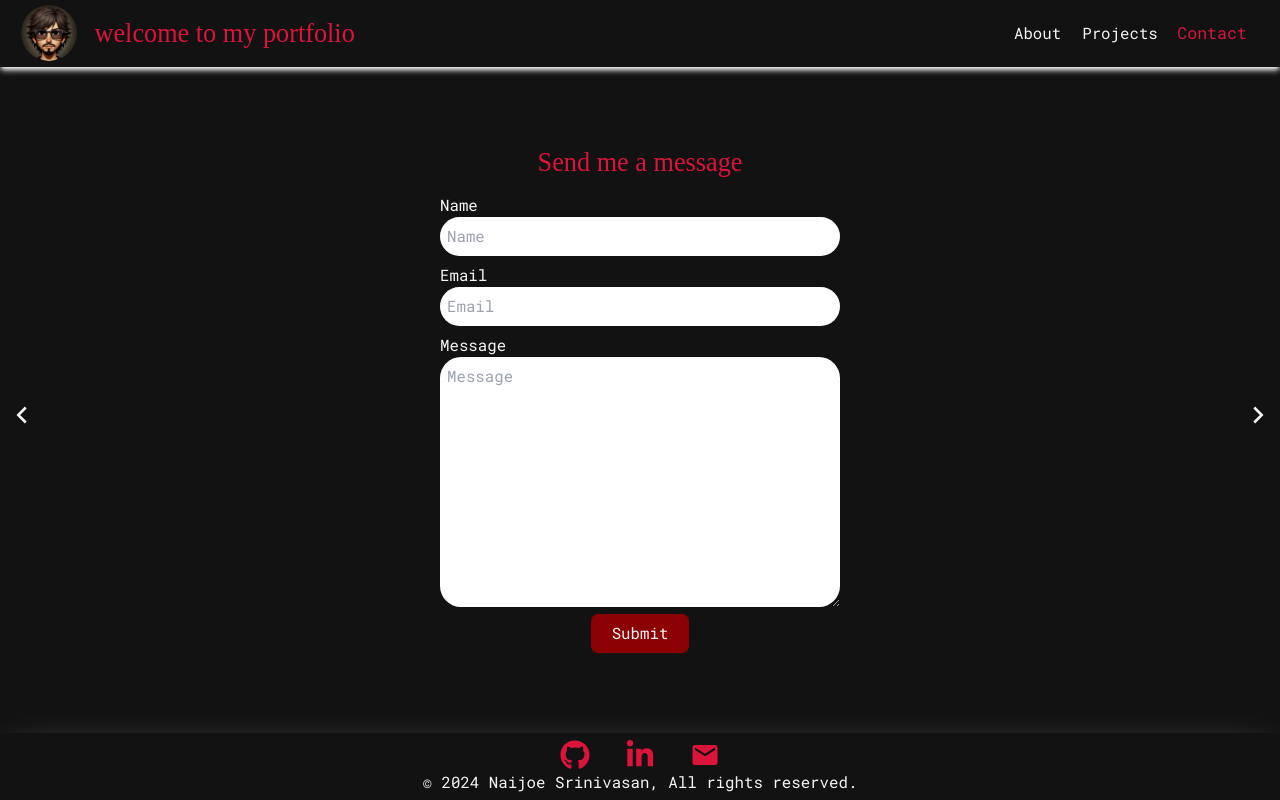
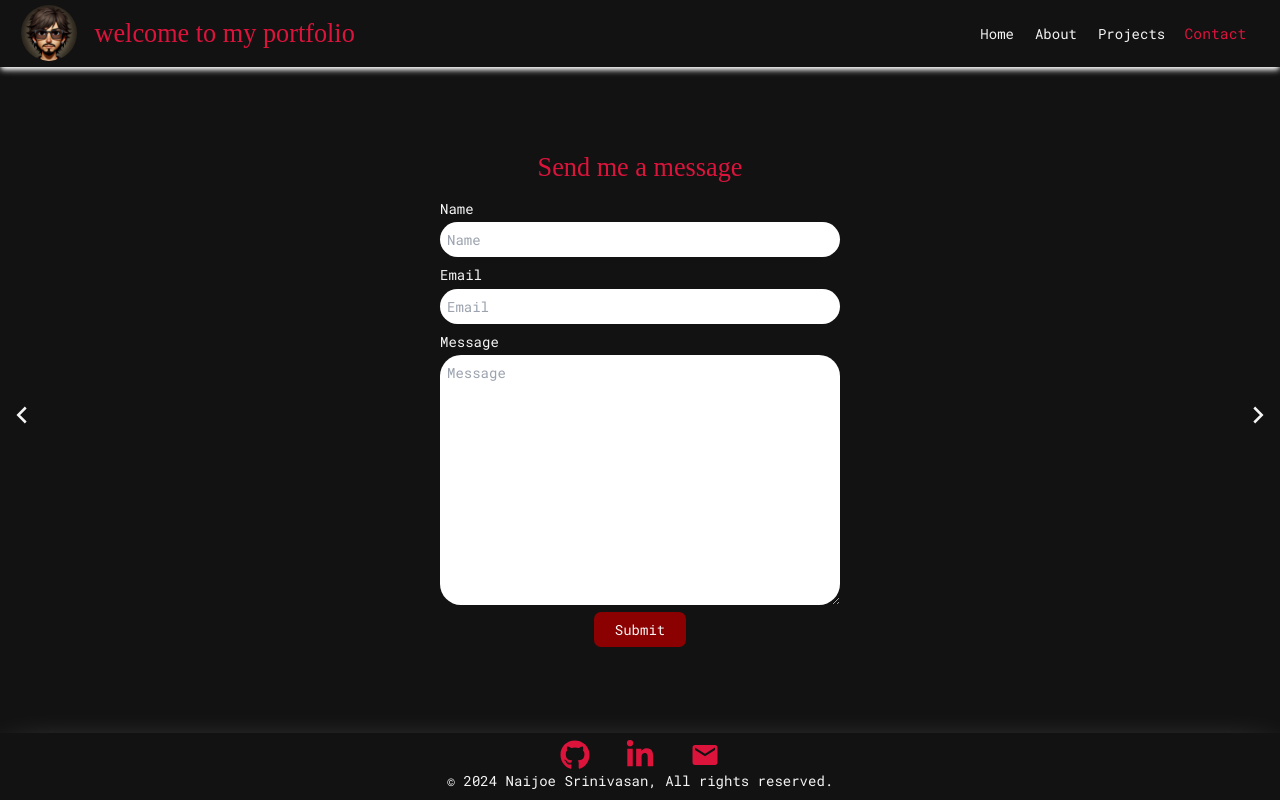
Before and after one commit to naijoesrinivasan/Portfolio, a React (Vite) app: page /contact in a window 1280 px wide. Built offline with nearby package versions, Linux system fonts and the light colour scheme; a web font is replaced by a local one.

Commit message:
more layout changes for mobile view

```diff
--- a/src/components/Header.jsx
+++ b/src/components/Header.jsx
@@ -5,7 +5,6 @@ import clsx from 'clsx';
 
 export default function Header() {
   const [showMenu, setShowMenu] = useState(false);
-  const [windowWidth, setWindowWidth] = useState(window.innerWidth);
   const location = useLocation();
 
   useEffect(() => {
@@ -23,7 +22,6 @@ export default function Header() {
 
   function handleMenu() {
     setShowMenu(!showMenu);
-    console.log("Menu: ", showMenu)
   }
 
   return (
@@ -34,6 +32,9 @@ export default function Header() {
       </div>
       <div className={clsx(
         "hidden sm:flex flex-row gap-4 md:gap-6 p-4")} >
+        <Link to="/" className={clsx(
+          'hover:text-themeCrimRed hover:scale-105',
+          { 'text-themeCrimRed scale-105' : location.pathname === '/'})}><p>Home</p></Link>
         <Link to="/about" className={clsx(
           'hover:text-themeCrimRed hover:scale-105',
           { 'text-themeCrimRed scale-105' : location.pathname === '/about'})}><p>About</p></Link>
@@ -48,7 +49,12 @@ export default function Header() {
         'block sm:hidden cursor-pointer',
         {'hidden' : showMenu})} size={25} onClick={handleMenu}/>
         {showMenu && (
-          <div className={clsx("absolute top-0 right-0 flex flex-col h-[120px]  w-24 bg-[#262626] rounded-bl-lg overflow-hidden")} onClick={handleMenu}>
+          <div className={clsx("absolute top-0 right-0 flex flex-col h-[150px]  w-28 bg-[#262626] rounded-bl-lg overflow-hidden")} onClick={handleMenu}>
+              <div className="hover:bg-themeCrimRed flex-1 flex items-center justify-center">
+                <Link to='/'>
+                  <p className='ml-2'>Home</p>
+                </Link>
+              </div>
               <div className="hover:bg-themeCrimRed flex-1 flex items-center justify-center">
                 <Link to='/about'>
                   <p className='ml-2'>About</p>
--- a/src/index.css
+++ b/src/index.css
@@ -28,7 +28,7 @@
     }
     @screen sm {
         body {
-            @apply text-lg
+            @apply text-base
         }
         h1 {
             @apply text-3xl
--- a/src/layouts/HomeLayout.jsx
+++ b/src/layouts/HomeLayout.jsx
@@ -35,19 +35,18 @@ export default function HomeLayout() {
   }, [location])
 
 
-  console.log(location.pathname)
   return (
     <div className='h-full grid grid-rows-12 relative'>
        <Header />
        <Outlet />
        <Footer />
        <Link to={prevPage}>
-        <span className='absolute bottom-[80px] md:top-1/2 hover:cursor-pointer ml-2 hover:text-themeCrimRed'>
+        <span className='absolute bottom-[120px] md:top-1/2 hover:cursor-pointer ml-2 hover:text-themeCrimRed'>
           <GrFormPrevious size={30}/>
         </span>
        </Link>
        <Link to={nextPage}>
-        <span className='absolute bottom-[80px] md:top-1/2 right-0 hover:cursor-pointer mr-2 hover:text-themeCrimRed'>
+        <span className='absolute bottom-[120px] md:top-1/2 right-0 hover:cursor-pointer mr-2 hover:text-themeCrimRed'>
           <GrFormNext size={30}/>
         </span>
        </Link>
--- a/src/pages/About.jsx
+++ b/src/pages/About.jsx
@@ -11,7 +11,6 @@ export default function About() {
     setIsTransitioning(true);
     setStack(stack);
     setTimeout(() => {
-
       setIsTransitioning(false);
     }, 300);
   }
@@ -21,7 +20,7 @@ export default function About() {
   }
 
   return (
-    <main className='row-span-10 p-10 gap-4 flex flex-col md:grid grid-cols-2 md:p-16 lg:p-20'>
+    <main className='row-span-10 w-full p-6 md:p-16 lg:p-20 flex flex-col gap-4 md:grid grid-cols-2 '>
       <div className='md:col-span-1'>
         <h1 className='mb-2'>About Me</h1>
         <p>I'm a versatile Software Developer, self-taught in modern technologies like React, Next.js, and Express.
@@ -38,7 +37,7 @@ export default function About() {
         </button>
       </div>
 
-      <div className='md:col-span-1 flex flex-col gap-6 z-20 overflow-scroll'>
+      <div className='md:col-span-1 flex flex-col gap-6 z-20 overflow-scroll w-full'>
         <div className='flex justify-center gap-4'>
           <button className={clsx(
             'border border-themeCrimRed rounded-md h-12 w-24',
--- a/src/pages/Contact.jsx
+++ b/src/pages/Contact.jsx
@@ -1,6 +1,6 @@
 import React, { useState } from 'react';
-import { useNavigation } from 'react-router-dom';
 import emailjs from '@emailjs/browser';
+import clsx from 'clsx';
 
 export default function Contact() {
   const [formData, setFormData] = useState({
@@ -8,8 +8,8 @@ export default function Contact() {
     email: "",
     message: ""
   })
-  const navigation = useNavigation();
-  console.log(navigation.state)
+  const [navState,  setNavState] = useState("idle");
+  const [success, setSuccess] = useState(false);
 
   function handleChange(e)  {
     const { name, value } = e.target;
@@ -19,23 +19,31 @@ export default function Contact() {
       [name]: value
     }));
   }
+
   function handleSubmit(e)  {
     e.preventDefault();
-
+    setNavState("submitting");
+    console.log("State 1: ", navState);
+    console.log("State 2: ", navState);
     emailjs.sendForm('service_f2yzxfp', 'template_jzvf9gp', document.querySelector('form'), {
       publicKey: '7D_hCHnDrRw8L5ucZ'
     })
     .then(() => console.log("Email sent"))
     .catch(err => console.log(err))
+    .finally(() => {
+      setNavState("idle");
+      setFormData({ email: "", name: "", message: "" });
+      setSuccess(true);
+    });
   }
 
 
   return (
     <main className='row-span-10 w-full'>
-      <section className="p-4 md:p-10 h-full flex flex-col gap-2 md:gap-4 justify-center">
+      <section className="md:p-10 h-full flex flex-col gap-2 md:gap-4 justify-center items-center">
         <h1 className='text-center'>Send me a message</h1>
-        <form className='flex flex-col gap-2 items-center' onSubmit={handleSubmit}>
-          <div>
+        <form className='md:w-full flex flex-col items-center gap-2' onSubmit={handleSubmit}>
+          <div className='flex flex-col gap-1'>
             <label htmlFor="name">Name</label>
             <input
               type="text"
@@ -45,7 +53,7 @@ export default function Contact() {
               className='block'
               onChange={handleChange}/>
           </div>
-          <div>
+          <div className='flex flex-col gap-1'>
             <label htmlFor="email">Email</label>
             <input
               type="email"
@@ -55,7 +63,7 @@ export default function Contact() {
               className='block'
               onChange={handleChange}/>
           </div>
-          <div>
+          <div className='flex flex-col gap-1'>
             <label htmlFor="message">Message</label>
             <textarea
               type="text"
@@ -65,8 +73,11 @@ export default function Contact() {
               className='block'
               onChange={handleChange}/>
           </div>
-          <button type='submit' className='px-6 py-2 rounded-lg bg-themeDarkRed hover:bg-themeCrimRed'>
-            {navigation.state === 'submitting' ? 'Submitting' : 'Submit'}
+          {success && <p>Your message has been sent successfully!</p>}
+          <button type='submit' className={clsx(
+            'px-6 py-2 rounded-lg bg-themeDarkRed hover:bg-themeCrimRed',
+            {'disabled' : navState === 'submitting'})}>
+            {navState === 'idle' ? 'Submit' : 'Submitting'}
           </button>
         </form>
       </section>
--- a/src/pages/Projects.jsx
+++ b/src/pages/Projects.jsx
@@ -4,8 +4,8 @@ import { CgLivePhoto } from 'react-icons/cg';
 
 export default function Projects() {
   return (
-    <main className='row-span-10 flex flex-col gap-4 overflow-scroll relative p-6 md:p-10'>
-      <h2 className='mt-4'>My Work</h2>
+    <main className='row-span-10 flex flex-col gap-4 overflow-scroll relative p-6 md:p-10 w-full'>
+      <h1 className='mt-4'>My Work</h1>
       <section className="flex-1 p-4 flex flex-col overflow-scroll gap-4 lg:grid grid-cols-2 grid-rows-2 lg:gap-6 lg:p-1 ">
         <div className="col-span-1 row-span-1 flex flex-col lg:flex-row justify-center items-center gap-4 p-4">
           <img src="/jam-jam.png" alt="" className='lg:max-w-[350px] rounded-xl'/>
```
